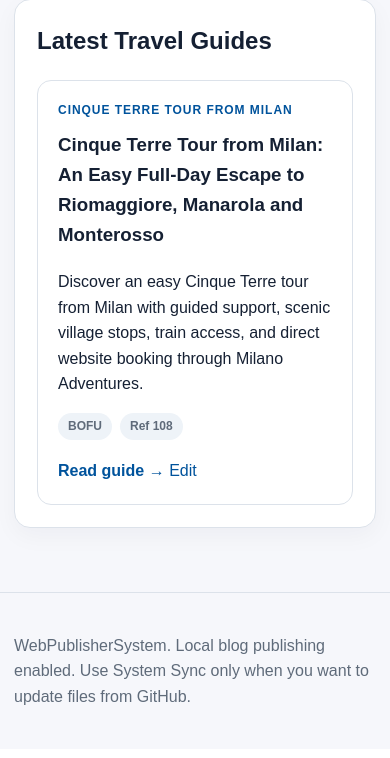
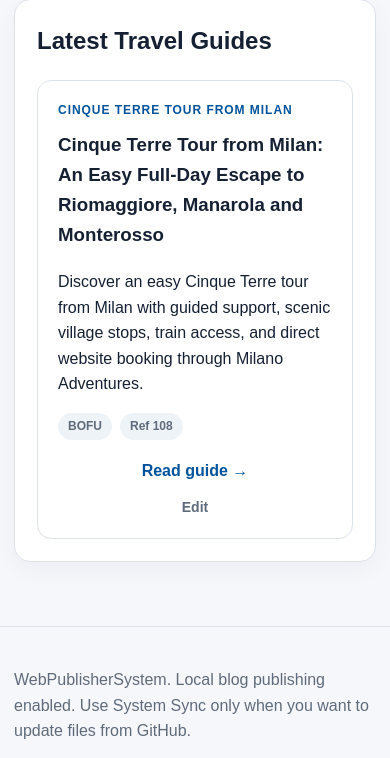
Before and after one commit to rezaeesjd/WebSage-Solutions, a PHP site: page /WebPublisherSystem/blog/ in a window 390 px wide. Shown: the part 406-1164 px from the top of the page. Before the commit the page ends 1111 px from the top, so only its background shows below. Run offline with PHP 8.4, Linux system fonts and the light colour scheme; some libraries are stand-ins or nearby versions.

Commit message:
Add blog editor and card action styles

```diff
--- a/WebPublisherSystem/platform/assets/style.css
+++ b/WebPublisherSystem/platform/assets/style.css
@@ -111,6 +111,7 @@ main.container { padding-top: 28px; padding-bottom: 40px; }
 
 .form { display: grid; gap: 18px; }
 .grid-form { grid-template-columns: repeat(2, minmax(0, 1fr)); }
+.compact-grid { gap: 14px; }
 .full { grid-column: 1 / -1; }
 
 label { display: grid; gap: 8px; font-weight: 700; }
@@ -122,6 +123,13 @@ input, textarea {
     font: inherit;
     color: var(--text);
     background: #fff;
+}
+textarea { resize: vertical; }
+.edit-post-form textarea[name="blog_content"],
+.edit-post-form textarea[name="faq_content"] {
+    font-family: ui-monospace, SFMono-Regular, Menlo, Monaco, Consolas, "Liberation Mono", monospace;
+    font-size: 14px;
+    line-height: 1.55;
 }
 small { color: var(--muted); font-weight: 400; }
 
@@ -233,6 +241,18 @@ button:hover { background: var(--brand-dark); }
 .post-card h3 a { color: var(--text); }
 .post-card h3 a:hover { color: var(--brand); }
 .read-more { color: var(--brand); font-weight: 700; }
+.edit-link {
+    color: var(--muted);
+    font-weight: 700;
+    font-size: 14px;
+}
+.card-actions {
+    display: flex;
+    align-items: center;
+    justify-content: space-between;
+    gap: 12px;
+    margin-top: 14px;
+}
 .muted-panel { background: #fbfcff; }
 
 .post-meta {
@@ -269,7 +289,7 @@ button:hover { background: var(--brand-dark); }
 }
 
 @media (max-width: 760px) {
-    .header-inner, .actions, .archive-url-actions { align-items: stretch; flex-direction: column; }
+    .header-inner, .actions, .archive-url-actions, .card-actions { align-items: stretch; flex-direction: column; }
     .grid-form, .post-grid, .status-grid { grid-template-columns: 1fr; }
     .hero h1, .panel h1 { font-size: 28px; }
     .content-body h1 { font-size: 27px; }
@@ -314,7 +334,11 @@ button:hover { background: var(--brand-dark); }
         padding: 0 12px;
     }
     .button-secondary,
-    button {
+    button,
+    .edit-link,
+    .read-more {
         width: 100%;
+        justify-content: center;
+        text-align: center;
     }
 }
```
